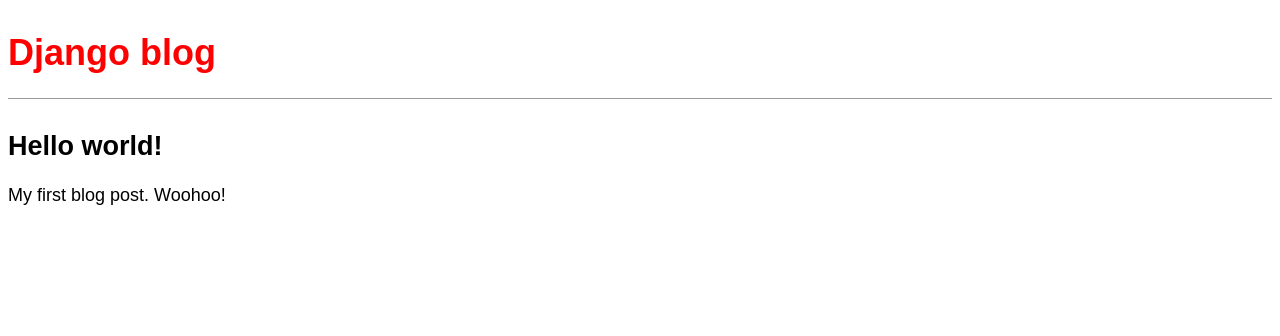
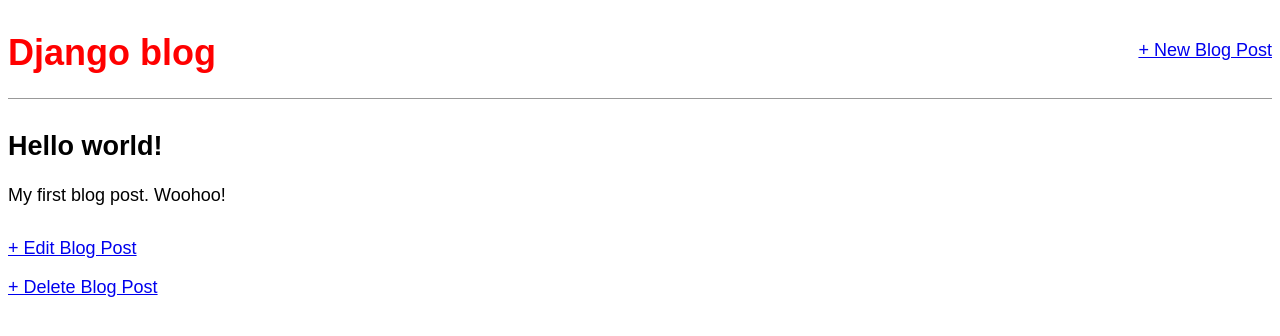
Before and after one commit to Andrey-Marin/Some_test, a Django app: page /post/1/ in a window 1280 px wide. Shown: the top 336 px of the page. Run offline with Django 3.2, Linux system fonts and the light colour scheme; data comes from the database, SQL or seed files in the repository; both versions use the stored data as it was after the commit.

Commit message:
Add forms in Blog app django

```diff
--- a/test_006/blog/models.py
+++ b/test_006/blog/models.py
@@ -1,4 +1,6 @@
 from django.db import models
+from django.urls import reverse
+
 
 # Create your models here.
 class Post(models.Model):
@@ -12,3 +14,6 @@ class Post(models.Model):
 
     def __str__(self):
         return self.title
+
+    def get_absolute_url(self):
+        return reverse('post_detail', args=[str(self.id)])
--- a/test_006/blog/urls.py
+++ b/test_006/blog/urls.py
@@ -5,4 +5,8 @@ from . import views
 urlpatterns = [
     path('', views.BlogListView.as_view(), name='home'),
     path('post/<int:pk>/', views.BlogDetailView.as_view(), name='post_detail'),
+    path('post/new/', views.BlogCreateView.as_view(), name='post_new'),
+    path('post/<int:pk>/edit/', views.BlogUpdateView.as_view(), name='post_edit'),
+    path('post/<int:pk>/delete/', views.BlogDeleteView.as_view(), name='post_delete'),
+
 ]
--- a/test_006/blog/views.py
+++ b/test_006/blog/views.py
@@ -1,7 +1,11 @@
 from django.views.generic import ListView, DetailView
+from django.views.generic.edit import CreateView, UpdateView, DeleteView
+from django.urls import reverse_lazy
+
 from .models import Post
+
+
 # Create your views here.
-
 class BlogListView(ListView):
     model = Post
     template_name = 'home.html'
@@ -10,3 +14,21 @@ class BlogListView(ListView):
 class BlogDetailView(DetailView):
     model = Post
     template_name = 'post_detail.html'
+
+
+class BlogCreateView(CreateView):
+    model = Post
+    template_name = 'post_new.html'
+    fields = '__all__'
+
+
+class BlogUpdateView(UpdateView):
+    model = Post
+    template_name = 'post_edit.html'
+    fields = ['title', 'body']
+
+
+class BlogDeleteView(DeleteView):
+    model = Post
+    template_name = 'post_delete.html'
+    success_url = reverse_lazy('home')
--- a/test_006/templates/base.html
+++ b/test_006/templates/base.html
@@ -6,9 +6,15 @@
     <link rel="stylesheet" href="{% static 'css/base.css' %}">
   </head>
   <body>
-    <header>
-      <h1><a href="/">Django blog<a/></h1>
-    </header>
+    <div class="container">
+      <header>
+        <div class="nav-left">
+          <h1><a href="/">Django blog<a/></h1>
+        </div>
+        <div class="nav-right">
+          <a href="{% url 'post_new' %}">+ New Blog Post</a>
+        </div>
+      </header>
     <div class="container">
       {% block content %}
       {% endblock content %}
--- a/test_006/templates/post_detail.html
+++ b/test_006/templates/post_detail.html
@@ -1,4 +1,5 @@
 {% extends 'base.html' %}
+
 
 {% block content %}
   <div class="post-entry">
@@ -6,4 +7,7 @@
     <p>{{ post.body }}</p>
 </div>
 
+
+<p><a href="{% url 'post_edit' post.pk %}"> + Edit Blog Post</a></p>
+<p><a href="{% url 'post_delete' post.pk %}"> + Delete Blog Post</a></p>
 {% endblock content %}
```
Also changed, not shown: test_006/blog/tests.py (+31 -0 lines), test_006/templates/post_delete.html (added, +9 -0 lines), test_006/templates/post_edit.html (added, +9 -0 lines), test_006/templates/post_new.html (added, +10 -0 lines), test_006/db.sqlite3.
